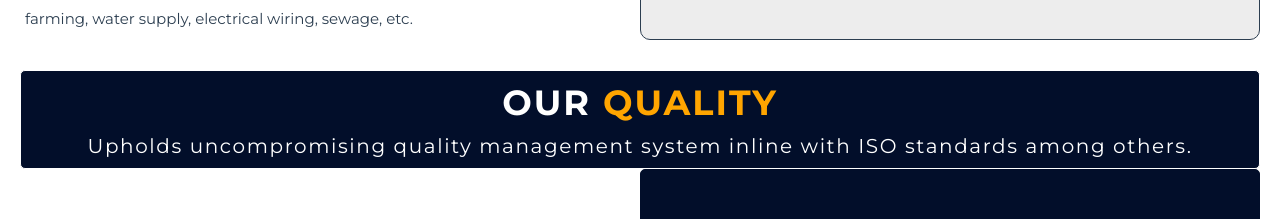
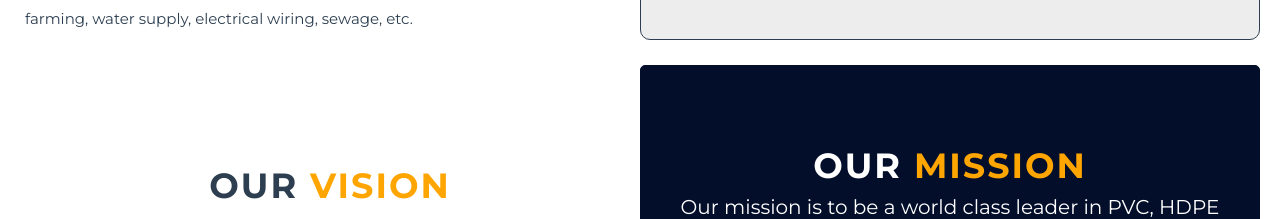
Before and after one commit to utibeinyangetuk/cobef, a Vue app: page /about in a window 1280 px wide. Shown: the part 501-720 px from the top of the page. Built offline with nearby package versions, Linux system fonts and the light colour scheme.

Commit message:
Removed quality section

```diff
--- a/src/views/AboutPage.vue
+++ b/src/views/AboutPage.vue
@@ -11,10 +11,14 @@
 				<h1><span>About</span> Our Company</h1>
 				<h4>Welcome to Cobef International Limited!</h4>
 				<p>
-					<span>COBEF INTERNATIONAL LIMITED</span> values quality the most. All its products are manufactured in a state-of-the-art facility with
-					equipment and technology imported from India. Scoring high on the quality quotient, these products are also in strict compliance with
-					DIN and ISO specifications as well as approved by Standard Organization of Nigeria (SON). This commitment to quality has brought rich
-					dividends for Cobef. It has made its products highly trusted for applications in construction, farming, water supply, electrical
+					<span>COBEF INTERNATIONAL LIMITED</span> values quality the most. All its products are manufactured in a
+					state-of-the-art facility with
+					equipment and technology imported from India. Scoring high on the quality quotient, these products are
+					also in strict compliance with
+					DIN and ISO specifications as well as approved by Standard Organization of Nigeria (SON). This commitment
+					to quality has brought rich
+					dividends for Cobef. It has made its products highly trusted for applications in construction, farming,
+					water supply, electrical
 					wiring, sewage, etc.
 				</p>
 			</div>
@@ -22,23 +26,22 @@
 				<img src="" alt="An image" />
 			</div>
 		</div>
-		<div class="quality">
-			<h1>Our <span>Quality</span></h1>
-			<p>Upholds uncompromising quality management system inline with ISO standards among others.</p>
-		</div>
 		<div class="section-wrapper">
 			<div class="vision">
 				<h1>Our <span>vision</span></h1>
 				<p>
-					Our vision is to set a pace in polymer products manufacturing, and ensure the performance and appearance of the products are in
+					Our vision is to set a pace in polymer products manufacturing, and ensure the performance and appearance
+					of the products are in
 					accordance with our quality standards.
 				</p>
 			</div>
 			<div class="mission">
 				<h1>our <span>mission</span></h1>
 				<p>
-					Our mission is to be a world class leader in PVC, HDPE and LLDPE products by offering customer-focused, high quality and exceptional
-					services through precision machining that result to outstanding value for our customers and excellent opportunities for our employees.
+					Our mission is to be a world class leader in PVC, HDPE and LLDPE products by offering customer-focused,
+					high quality and exceptional
+					services through precision machining that result to outstanding value for our customers and excellent
+					opportunities for our employees.
 				</p>
 			</div>
 		</div>
@@ -47,11 +50,15 @@
 			<div class="cover">
 				<li><span class="heading">Integrity: </span>Trustworthy and undiluted productions.</li>
 				<li><span class="heading">Consistency: </span>Constantly maintains high level quality standards.</li>
-				<li><span class="heading">Innovation: </span>We drive change and challenge the status quo to exceed our customer's expectation.</li>
+				<li><span class="heading">Innovation: </span>We drive change and challenge the status quo to exceed our
+					customer's expectation.</li>
 				<li><span class="heading">Cooperation:</span> We work as a team to achieve our common vision.</li>
-				<li><span class="heading">Respect:</span> We demonstrate respect among colleagues, customers and suppliers.</li>
-				<li><span class="heading">Customer Convenience:</span> We serve our customers to save their time and efforts.</li>
-				<li><span class="heading">Customer Satisfaction: </span>Making sure customers' expectations are met timely.</li>
+				<li><span class="heading">Respect:</span> We demonstrate respect among colleagues, customers and suppliers.
+				</li>
+				<li><span class="heading">Customer Convenience:</span> We serve our customers to save their time and
+					efforts.</li>
+				<li><span class="heading">Customer Satisfaction: </span>Making sure customers' expectations are met timely.
+				</li>
 			</div>
 		</div>
 		<div class="certifications">
@@ -121,37 +128,9 @@
 	background-color: #ededed;
 }
 
-	.quality {
-		display: flex;
-		flex-direction: column;
-		justify-content: center;
-		align-items: center;
-		margin-top: 30px;
-		border: 1px solid;
-		border-radius: 5px;
-		background-color: #020e2a;
-		padding: 10px;
-		color: #ffffff;
-	}
-
-	.quality h1 {
-		text-transform: uppercase;
-		letter-spacing: 2px;
-		font-size: 35px;
-	}
-
-	.quality span {
-		color: orange;
-	}
-
-	.quality p {
-		letter-spacing: 1.6px;
-		font-size: 20px;
-		margin-top: 10px;
-	}
-
 .section-wrapper {
 	display: flex;
+	margin-top: 25px;
 }
 
 .vision {
```
Lines whose indentation alone changed are shown as unchanged.
